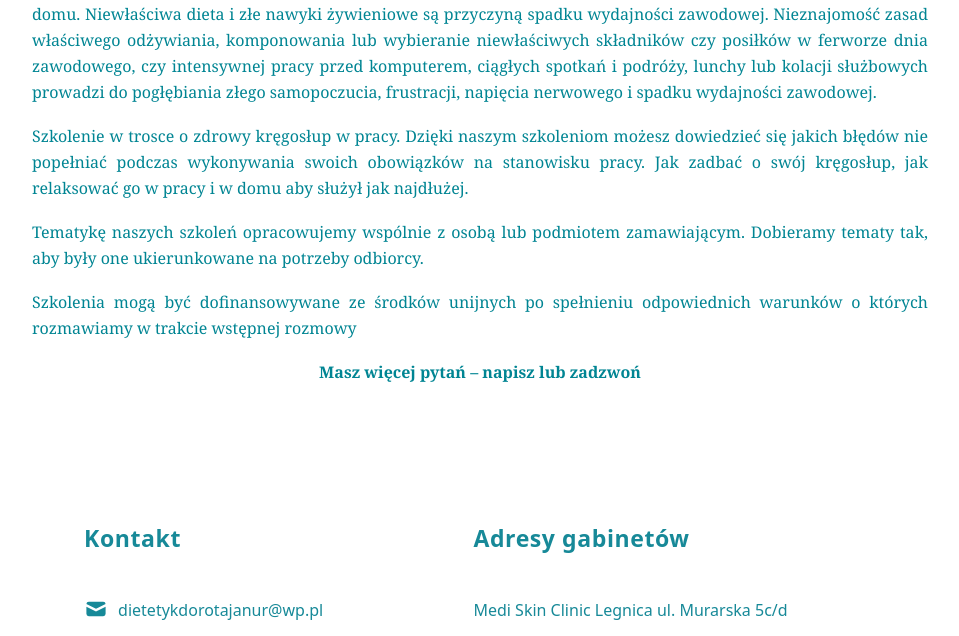
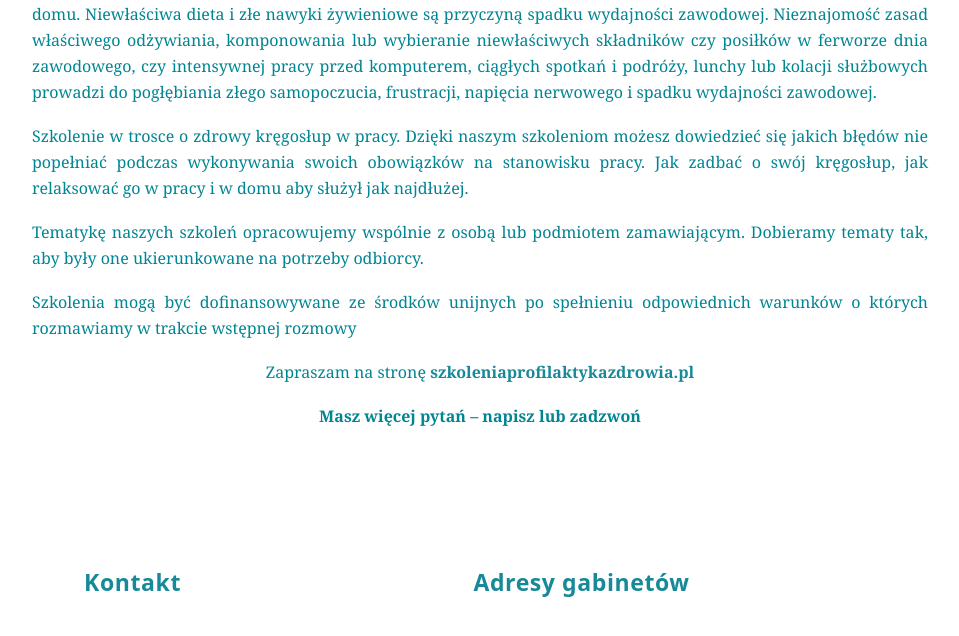
Before and after one commit to aleksandrachmurka/blog, a Gatsby site: page /offer in a window 1280 px wide. Shown: the part 2982-3618 px from the top of the page, without its empty margins (160-1119 px from the left). Built offline with nearby package versions, Linux system fonts and the light colour scheme; Gatsby itself is replaced by a stand-in of ours; a web font is replaced by a local one.

Commit message:
Add link to trainings

```diff
--- a/src/components/trainings.js
+++ b/src/components/trainings.js
@@ -34,6 +34,16 @@ const Trainings = ({ location }) => {
         odpowiednich warunków o których rozmawiamy w trakcie wstępnej rozmowy
       </p>
       <p>
+        Zapraszam na stronę{" "}
+        <a
+          href="http://szkoleniaprofilaktykazdrowia.pl"
+          target="_blank"
+          rel="norefferer"
+        >
+          szkoleniaprofilaktykazdrowia.pl
+        </a>
+      </p>
+      <p>
         <b>Masz więcej pytań – napisz lub zadzwoń</b>
       </p>
     </>
--- a/src/pages/about.js
+++ b/src/pages/about.js
@@ -53,7 +53,7 @@ const About = ({ location }) => {
             pierwszym przypadku nie mają zgłębionej wiedzy na temat anatomii i
             fizjologii ruchu człowieka, zaś w drugim przypadku wiedzę na temat
             odżywiania mają dużo mniejszą i często w jednostkach chorobowych
-            takich jak: problemy z tarczycą, insuliooporność, cukrzyca, z
+            takich jak: problemy z tarczycą, insulioopornością, cukrzycą, z
             problemami z jelitami itp., nie radzą sobie dobrze z ustaleniem
             planu żywienia dla swojego podopiecznego.
           </p>
--- a/src/style.css
+++ b/src/style.css
@@ -405,6 +405,15 @@ a:focus {
   display: none;
 }
 
+.grid__description-inner {
+  font-family: var(--fontFamily-about);
+}
+
+a[href*="profilaktykazdrowia.pl"] {
+  font-family: inherit;
+  font-size: inherit;
+}
+
 /* Footer */
 
 .footer__wrapper {
```
